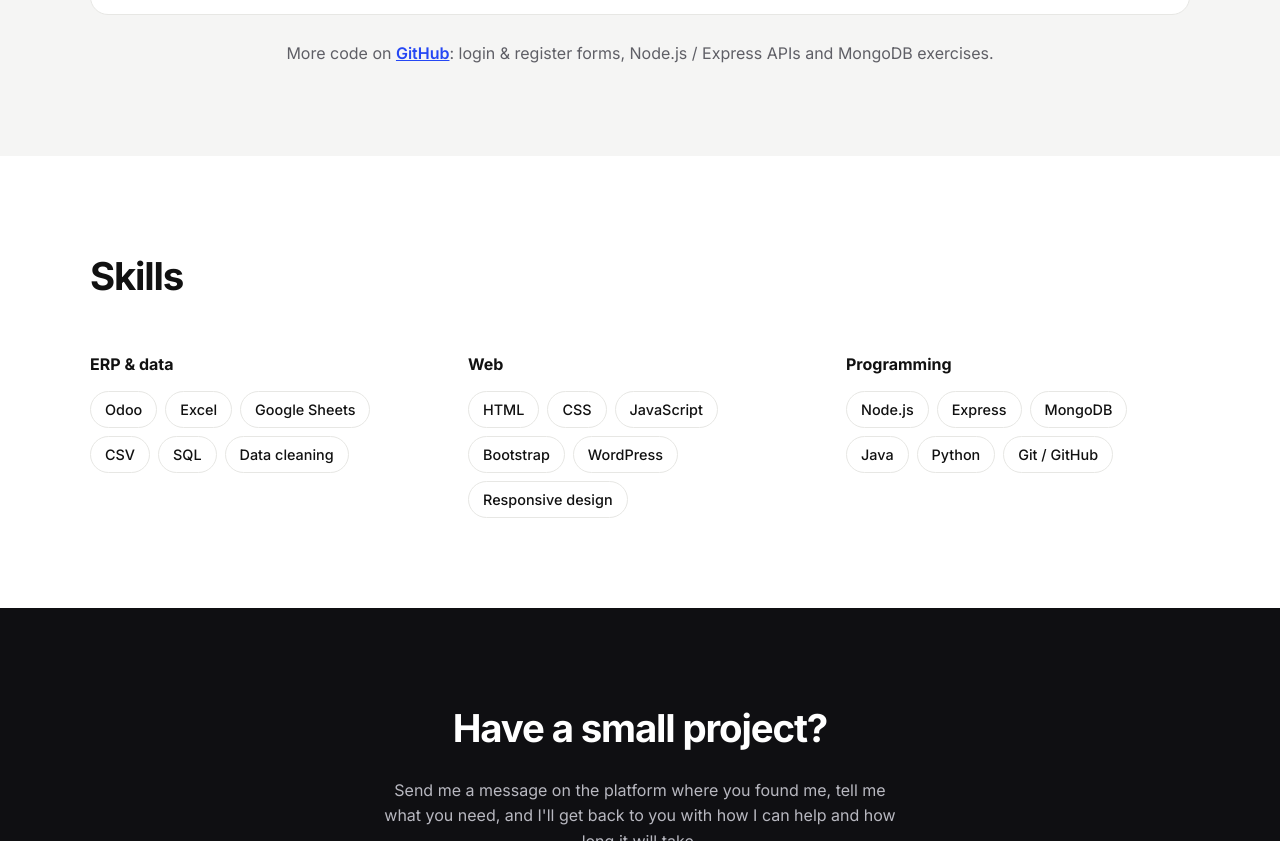
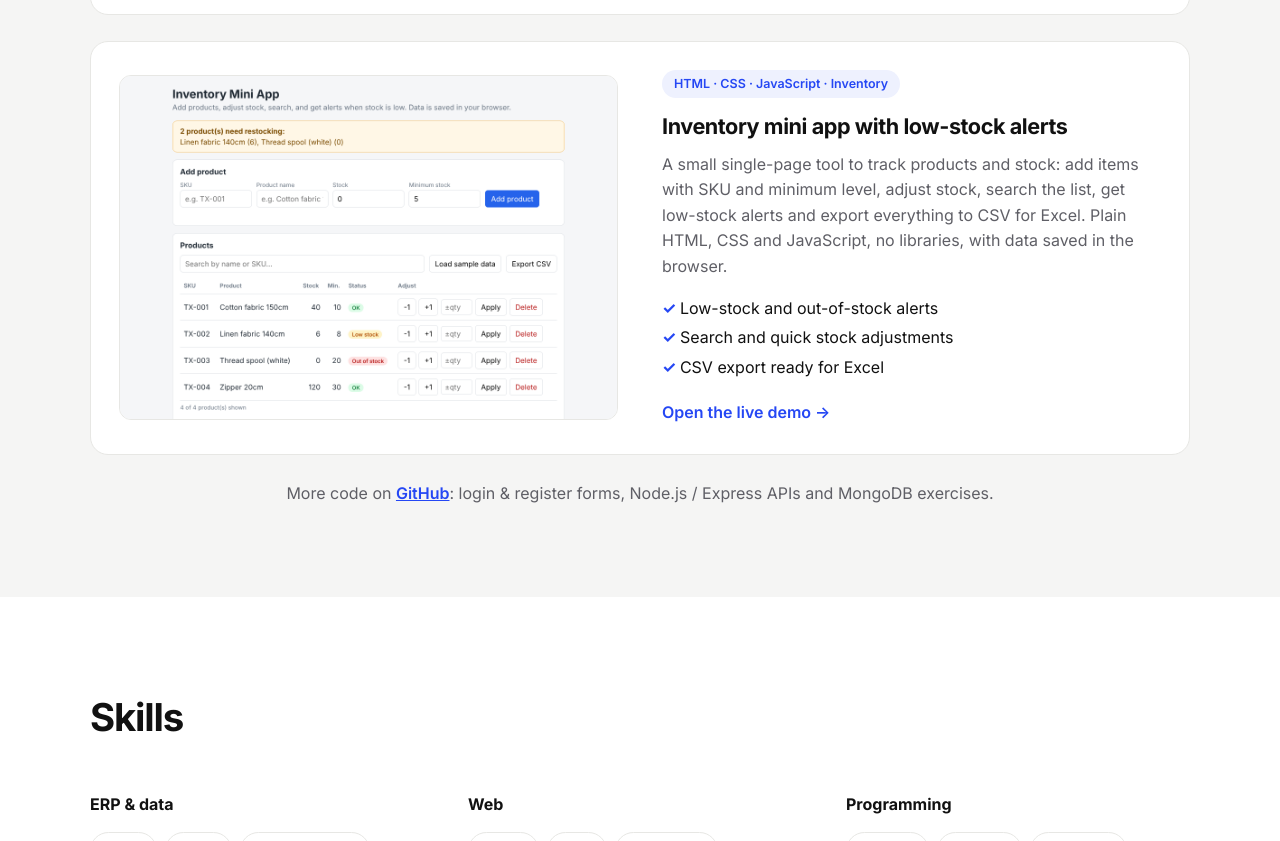
Before and after one commit to mauritio98/mauritio98.github.io, a plain HTML site: page index.html in a window 1280 px wide. Shown: the part 3059-3900 px from the top of the page. Drawn offline with Linux system fonts and the light colour scheme.

Commit message:
Add inventory mini app to projects
Co-Authored-By: Claude Sonnet 5.5 <noreply@anthropic.com>
Claude-Session: https://claude.ai/code/session_01UmgSHmYbYhkvSiziDABcF7

```diff
--- a/index.html
+++ b/index.html
@@ -133,6 +133,21 @@
         </div>
       </article>
 
+      <article class="project">
+        <img src="img/inventory-app.png" alt="Inventory mini app showing products, stock levels and low-stock alerts" loading="lazy">
+        <div class="project-text">
+          <span class="tag">HTML · CSS · JavaScript · Inventory</span>
+          <h3>Inventory mini app with low-stock alerts</h3>
+          <p>A small single-page tool to track products and stock: add items with SKU and minimum level, adjust stock, search the list, get low-stock alerts and export everything to CSV for Excel. Plain HTML, CSS and JavaScript, no libraries, with data saved in the browser.</p>
+          <ul class="checks">
+            <li>Low-stock and out-of-stock alerts</li>
+            <li>Search and quick stock adjustments</li>
+            <li>CSV export ready for Excel</li>
+          </ul>
+          <a href="inventory-app/" target="_blank" class="link">Open the live demo →</a>
+        </div>
+      </article>
+
       <p class="more">More code on <a href="https://github.com/mauritio98" target="_blank">GitHub</a>: login &amp; register forms, Node.js / Express APIs and MongoDB exercises.</p>
     </div>
   </section>
```
Also changed, not shown: img/inventory-app.png (added).
